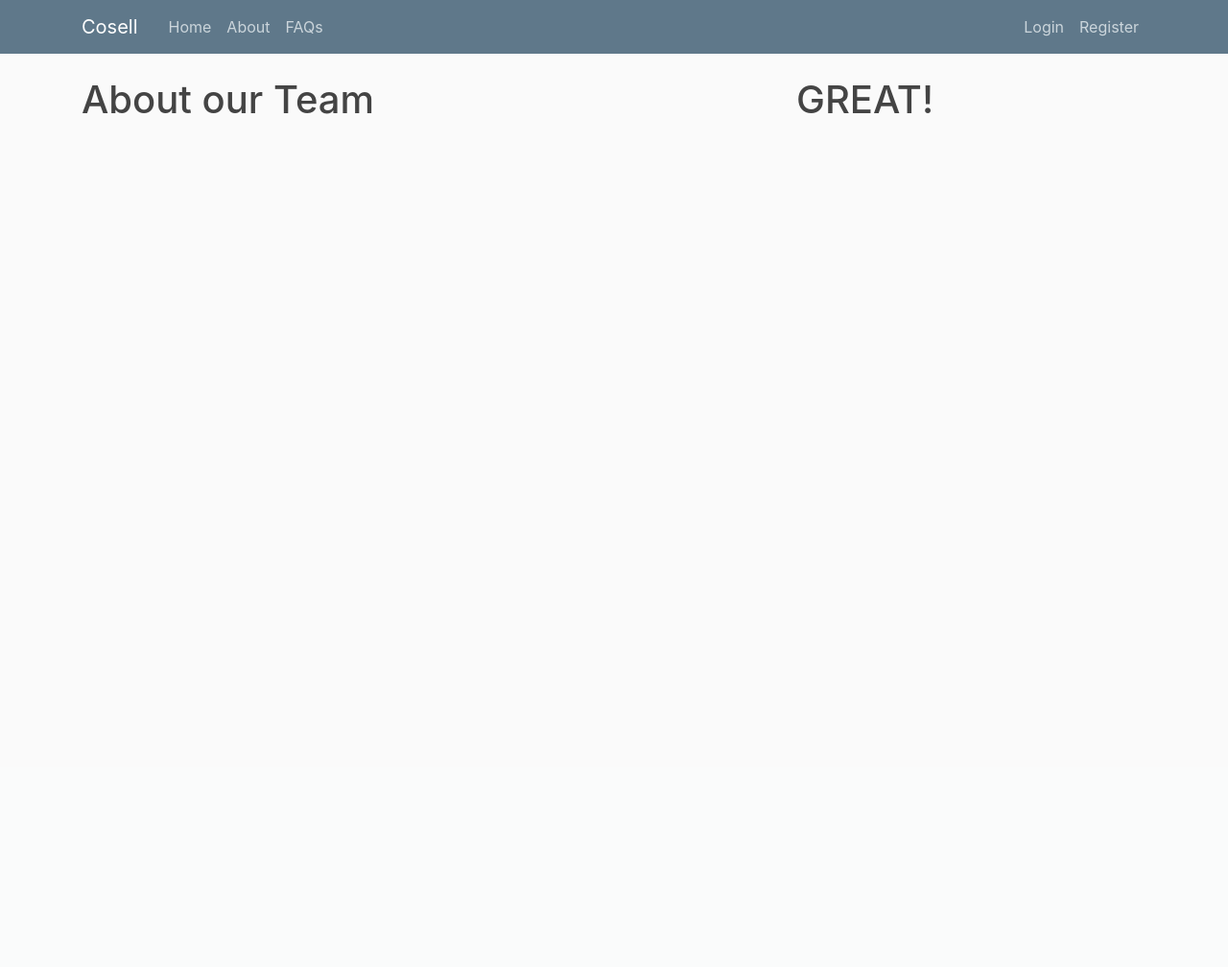
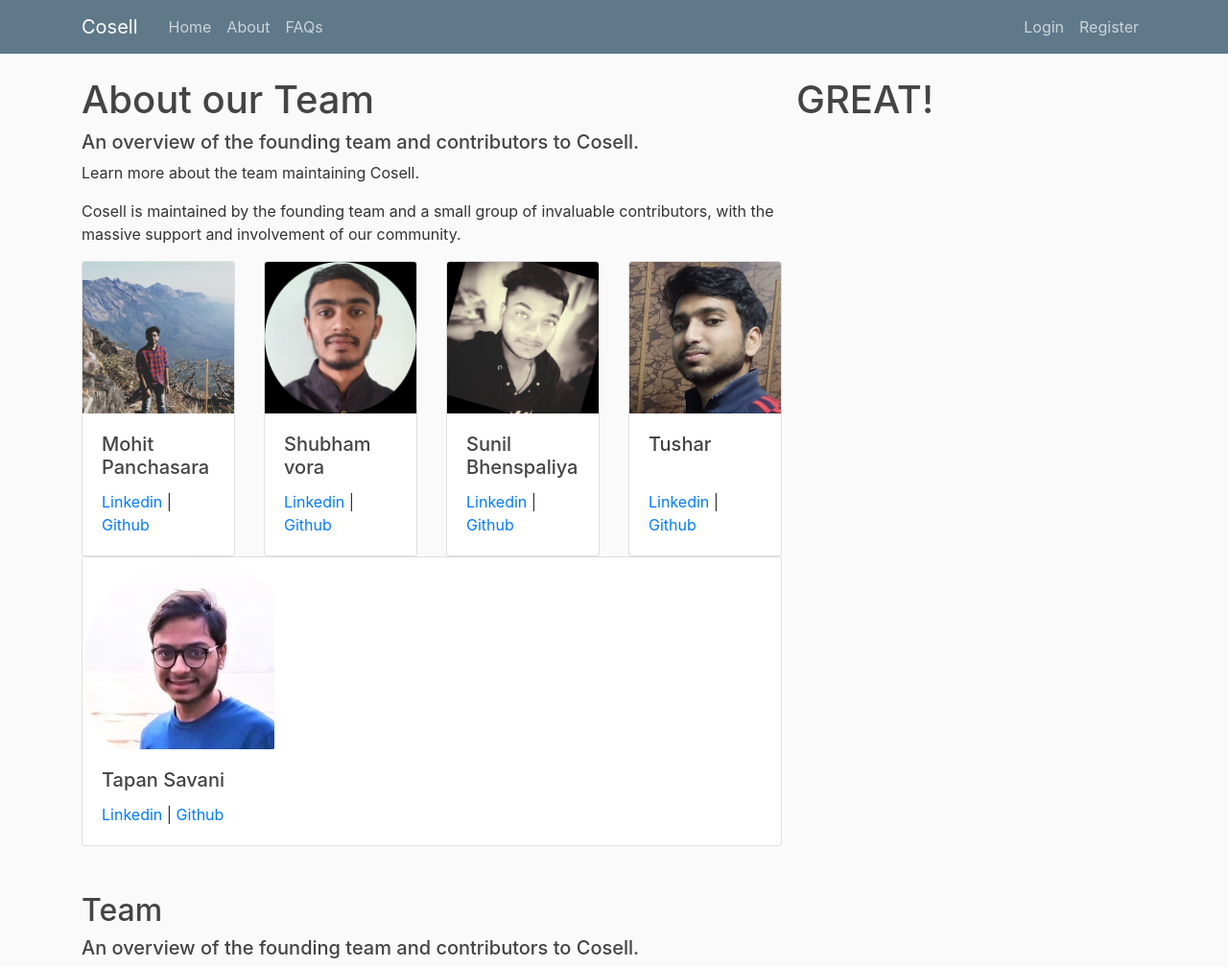
Before and after one commit to sunilb790/CoSell, a Django app: page /about in a window 1280 px wide. Shown: the whole page at 96% size. Before the commit the page ends 119 px from the top, so only its background shows below. Run offline with Django 3.2, Linux system fonts and the light colour scheme; some libraries are stand-ins or nearby versions.

Commit message:
About page added

```diff
--- a/templates/about.html
+++ b/templates/about.html
@@ -1,5 +1,73 @@
 {% extends "base.html" %}
 {% block content %}
 <h1>About our Team</h1>
+<h5>An overview of the founding team and contributors to Cosell.</h5>
+<p>Learn more about the team maintaining Cosell.</p>
+<p>Cosell is maintained by the founding team and a small group of invaluable contributors, with the massive support and involvement of our community.</p>
+<main>
+    <div class="row row-cols-1 row-cols-md-3 g-4">
+        <div class="col">
+          <div class="card h-100">
+            <img src="media/Mohit.jfif" class="card-img-top" alt="...">
+            <div class="card-body">
+              <h5 class="card-title">Mohit Panchasara</h5>
+              <a href="https://www.linkedin.com/in/mohit-panchasara-81182a1a9" target="_blank">Linkedin</a>&nbsp;|
+              <a href="https://github.com/MohitPanchasara" target="_blank">Github</a>
+
+            </div>
+          </div>
+        </div>
+        <div class="col">
+          <div class="card h-100">
+            <img src="media/Shubham.jfif" class="card-img-top" alt="...">
+            <div class="card-body">
+              <h5 class="card-title">Shubham vora</h5>
+              <a href="https://www.linkedin.com/in/shubham-vora-258a7b186" target="_blank">Linkedin</a>&nbsp;|
+              <a href="https://github.com/shubhamvora05" target="_blank">Github</a>
+
+
+            </div>
+          </div>
+        </div>
+        <div class="col">
+          <div class="card h-100">
+            <img src="media/Sunil.jfif" class="card-img-top" alt="...">
+            <div class="card-body">
+              <h5 class="card-title">Sunil Bhenspaliya</h5>
+              <a href="https://www.linkedin.com/in/bhenspaliya-sunil790" target="_blank">Linkedin</a>&nbsp;|
+              <a href="https://github.com/sunilb790" target="_blank">Github</a>
+
+            </div>
+          </div>
+        </div>
+        <div class="col">
+          <div class="card h-100">
+            <img src="media/Tushar.jfif" class="card-img-top" alt="...">
+            <div class="card-body">
+              <h5 class="card-title">Tushar</h5>
+              <br>
+              <a href="https://www.linkedin.com/in/tushar-24a03a216" target="_blank">Linkedin</a>&nbsp;|
+              <a href="https://github.com/Tushar25022001" target="_blank">Github</a>
+
+            </div>
+          </div>
+        </div>
+        <div class="col">
+            <div class="card h-100">
+              <img src="media/Stapan.jpg" class="card-img-left" alt="..." width="200" height="200">
+              <div class="card-body" width ="200">
+                <h5 class="card-title"> Tapan Savani</h5>
+                <a href="https://www.linkedin.com/in/tapan-savani" target="_blank">Linkedin</a>&nbsp;|
+                <a href="https://github.com/Stapan17" target="_blank">Github</a>
+
+              </div>
+            </div>
+          </div>
+      </div>
+</main>
+<br>
+<br>
+<h2>Team</h2>
+<h5>An overview of the founding team and contributors to Cosell.</h5>
 
 {% endblock content %}
```
Also changed, not shown: db.sqlite3, media/Mohit.jfif (added), media/ProductImages/Bsc_marksheet.jpeg (added), media/Shubham.jfif (added), media/Stapan.jpg (added), media/Sunil.jfif (added), media/Tushar.jfif (added).
